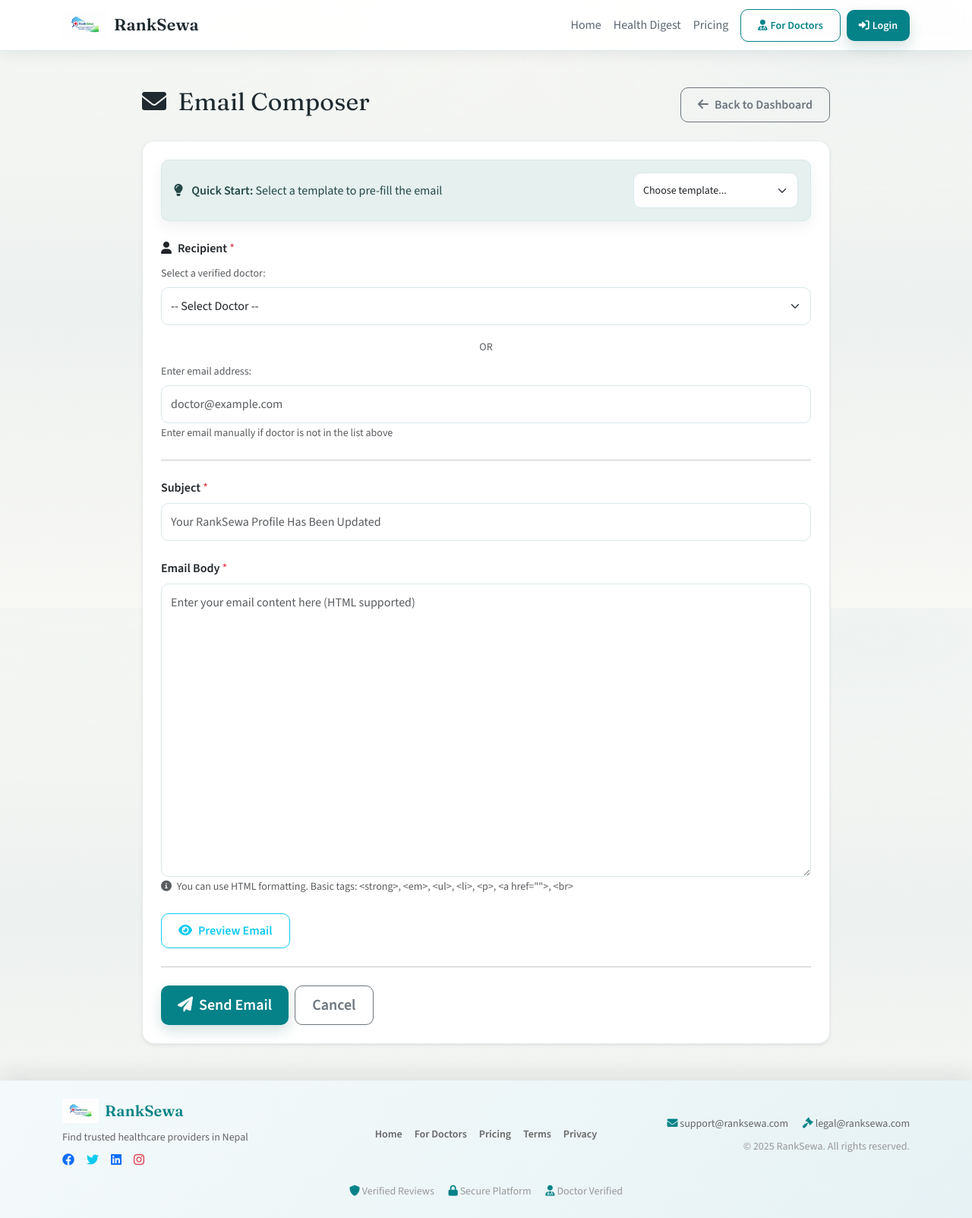
After one commit to Prasan1/ratesewa, a Flask app: template templates/admin_email_composer.html in a window 1280 px wide. The commit adds this page. Shown: the whole page at 76% size. Run offline with Flask 3, Linux system fonts and the light colour scheme; the template is opened without the code that fills it, so the values that code supplies are empty; some libraries are stand-ins or nearby versions.

Commit message:
Add admin email composer for sending emails to doctors
Features:
- Email composer interface with rich template system
- 4 pre-built email templates (profile fixed, welcome, profile enhancement, verification reminder)
- Select from verified doctors dropdown OR enter email manually
- Live email preview before sending
- HTML email support
- Professional email formatting with RankSewa branding

Templates included:
1. Profile Issue Fixed - acknowledge and confirm fixes
2. Welcome to RankSewa - onboard new doctors
3. Profile Enhancement Suggestion - encourage profile completion
4. Verification Reminder - prompt incomplete verifications

Navigation:
- Added 'Email Composer' to Admin dropdown menu
- Located at /admin/email-composer

Usage:
- Admin → Email Composer
- Select doctor or enter email
- Choose template (optional) or write custom message
- Preview and send

Perfect for:
- Following up with Dr. Sabin Paudel
- Sending welcome emails to new doctors
- Encouraging profile enhancements
- Any doctor communication needs

```diff
--- a/app.py
+++ b/app.py
@@ -2786,6 +2786,82 @@ def admin_article_delete(article_id):
     flash('Article deleted successfully.', 'success')
     return redirect(url_for('admin_articles'))
 
+@app.route('/admin/email-composer')
+@admin_required
+def admin_email_composer():
+    """Email composer for sending emails to doctors"""
+    # Get all verified doctors with user emails
+    verified_doctors = Doctor.query.filter_by(is_verified=True)\
+        .join(User, Doctor.user_id == User.id, isouter=True)\
+        .order_by(Doctor.name).all()
+
+    return render_template('admin_email_composer.html',
+                         verified_doctors=verified_doctors)
+
+@app.route('/admin/send-email', methods=['POST'])
+@admin_required
+def admin_send_email():
+    """Send email to doctor(s)"""
+    doctor_id = request.form.get('doctor_id')
+    recipient_email = request.form.get('recipient_email', '').strip()
+    subject = request.form.get('subject', '').strip()
+    body = request.form.get('body', '').strip()
+
+    # Validate inputs
+    if not subject or not body:
+        flash('Subject and body are required', 'danger')
+        return redirect(url_for('admin_email_composer'))
+
+    # Determine recipient
+    to_email = None
+    doctor_name = None
+
+    if doctor_id:
+        # Selected from dropdown
+        doctor = Doctor.query.get(doctor_id)
+        if doctor and doctor.user:
+            to_email = doctor.user.email
+            doctor_name = doctor.name
+        else:
+            flash('Selected doctor does not have an email address', 'danger')
+            return redirect(url_for('admin_email_composer'))
+    elif recipient_email:
+        # Manual email entry
+        to_email = recipient_email
+        doctor_name = recipient_email.split('@')[0]  # Use email prefix as fallback
+    else:
+        flash('Please select a doctor or enter an email address', 'danger')
+        return redirect(url_for('admin_email_composer'))
+
+    # Send email using Resend
+    try:
+        # Wrap body in professional HTML template
+        html_body = f"""
+        <div style="font-family: Arial, Helvetica, sans-serif; line-height: 1.6; color: #111;">
+            {body}
+        </div>
+        """
+
+        params = {
+            "from": "RankSewa Support <support@ranksewa.com>",
+            "to": [to_email],
+            "subject": subject,
+            "html": html_body,
+            "reply_to": "support@ranksewa.com"
+        }
+
+        response = resend.Emails.send(params)
+
+        flash(f'✅ Email sent successfully to {to_email}!', 'success')
+        print(f"[EMAIL] Sent to {to_email}: {subject}")
+
+    except Exception as e:
+        flash(f'❌ Failed to send email: {str(e)}', 'danger')
+        print(f"[EMAIL ERROR] Failed to send to {to_email}: {e}")
+        return redirect(url_for('admin_email_composer'))
+
+    return redirect(url_for('admin_email_composer'))
+
 @app.route('/admin/users')
 @admin_required
 def admin_users():
--- /dev/null
+++ b/templates/admin_email_composer.html
@@ -0,0 +1,337 @@
+{% extends "base.html" %}
+
+{% block title %}Email Composer - Admin{% endblock %}
+
+{% block content %}
+<div class="container my-5">
+    <div class="row">
+        <div class="col-lg-10 mx-auto">
+            <div class="d-flex justify-content-between align-items-center mb-4">
+                <h2>
+                    <i class="fas fa-envelope me-2"></i>
+                    Email Composer
+                </h2>
+                <a href="{{ url_for('admin_dashboard') }}" class="btn btn-outline-secondary">
+                    <i class="fas fa-arrow-left me-2"></i>Back to Dashboard
+                </a>
+            </div>
+
+            <div class="card shadow-sm">
+                <div class="card-body p-4">
+                    <form method="POST" action="{{ url_for('admin_send_email') }}">
+                        <input type="hidden" name="csrf_token" value="{{ csrf_token() }}"/>
+
+                        <!-- Email Template Selector -->
+                        <div class="alert alert-info mb-4">
+                            <div class="d-flex align-items-center justify-content-between">
+                                <div>
+                                    <i class="fas fa-lightbulb me-2"></i>
+                                    <strong>Quick Start:</strong> Select a template to pre-fill the email
+                                </div>
+                                <select class="form-select form-select-sm" id="templateSelector" style="width: auto;">
+                                    <option value="">Choose template...</option>
+                                    <option value="profile_fixed">Profile Issue Fixed</option>
+                                    <option value="welcome">Welcome to RankSewa</option>
+                                    <option value="profile_enhance">Profile Enhancement Suggestion</option>
+                                    <option value="verification_reminder">Verification Reminder</option>
+                                </select>
+                            </div>
+                        </div>
+
+                        <!-- Recipient Section -->
+                        <div class="mb-4">
+                            <label class="form-label">
+                                <i class="fas fa-user me-2"></i><strong>Recipient</strong> <span class="text-danger">*</span>
+                            </label>
+
+                            <!-- Option 1: Select from verified doctors -->
+                            <div class="mb-3">
+                                <label for="doctor_id" class="form-label small text-muted">Select a verified doctor:</label>
+                                <select class="form-select" id="doctor_id" name="doctor_id">
+                                    <option value="">-- Select Doctor --</option>
+                                    {% for doctor in verified_doctors %}
+                                    <option value="{{ doctor.id }}" data-email="{{ doctor.user.email if doctor.user else '' }}">
+                                        {{ doctor.name }} ({{ doctor.specialty.name }})
+                                        {% if doctor.user %}
+                                        - {{ doctor.user.email }}
+                                        {% endif %}
+                                    </option>
+                                    {% endfor %}
+                                </select>
+                            </div>
+
+                            <!-- OR Option 2: Enter email manually -->
+                            <div class="text-center my-2">
+                                <small class="text-muted">OR</small>
+                            </div>
+
+                            <div>
+                                <label for="recipient_email" class="form-label small text-muted">Enter email address:</label>
+                                <input type="email"
+                                       class="form-control"
+                                       id="recipient_email"
+                                       name="recipient_email"
+                                       placeholder="doctor@example.com">
+                                <small class="form-text text-muted">
+                                    Enter email manually if doctor is not in the list above
+                                </small>
+                            </div>
+                        </div>
+
+                        <hr class="my-4">
+
+                        <!-- Subject -->
+                        <div class="mb-4">
+                            <label for="subject" class="form-label">
+                                <strong>Subject</strong> <span class="text-danger">*</span>
+                            </label>
+                            <input type="text"
+                                   class="form-control"
+                                   id="subject"
+                                   name="subject"
+                                   placeholder="Your RankSewa Profile Has Been Updated"
+                                   required>
+                        </div>
+
+                        <!-- Email Body -->
+                        <div class="mb-4">
+                            <label for="body" class="form-label">
+                                <strong>Email Body</strong> <span class="text-danger">*</span>
+                            </label>
+                            <textarea class="form-control"
+                                      id="body"
+                                      name="body"
+                                      rows="15"
+                                      placeholder="Enter your email content here (HTML supported)"
+                                      required></textarea>
+                            <small class="form-text text-muted">
+                                <i class="fas fa-info-circle me-1"></i>
+                                You can use HTML formatting. Basic tags: &lt;strong&gt;, &lt;em&gt;, &lt;ul&gt;, &lt;li&gt;, &lt;p&gt;, &lt;a href=""&gt;, &lt;br&gt;
+                            </small>
+                        </div>
+
+                        <!-- Preview Button -->
+                        <div class="mb-4">
+                            <button type="button" class="btn btn-outline-info" id="previewBtn">
+                                <i class="fas fa-eye me-2"></i>Preview Email
+                            </button>
+                        </div>
+
+                        <!-- Preview Area -->
+                        <div id="previewArea" class="alert alert-light border d-none mb-4">
+                            <h6 class="mb-3">Email Preview:</h6>
+                            <div class="p-3 bg-white border rounded">
+                                <div class="mb-2"><strong>To:</strong> <span id="previewRecipient"></span></div>
+                                <div class="mb-2"><strong>Subject:</strong> <span id="previewSubject"></span></div>
+                                <hr>
+                                <div id="previewBody" style="font-family: Arial, Helvetica, sans-serif; line-height: 1.6;"></div>
+                            </div>
+                        </div>
+
+                        <hr class="my-4">
+
+                        <!-- Submit Buttons -->
+                        <div class="d-flex gap-2">
+                            <button type="submit" class="btn btn-primary btn-lg">
+                                <i class="fas fa-paper-plane me-2"></i>Send Email
+                            </button>
+                            <a href="{{ url_for('admin_dashboard') }}" class="btn btn-outline-secondary btn-lg">
+                                Cancel
+                            </a>
+                        </div>
+                    </form>
+                </div>
+            </div>
+        </div>
+    </div>
+</div>
+{% endblock %}
+
+{% block scripts %}
+<script>
+// Email Templates
+const templates = {
+    'profile_fixed': {
+        subject: 'Your RankSewa Profile Has Been Updated',
+        body: `<p><strong>Namaste Dr. [Name],</strong></p>
+
+<p>Thank you for reaching out and for bringing those details to our attention.</p>
+
+<p>We're happy to let you know that the issues with your profile have been resolved:</p>
+
+<ul>
+    <li>Your profile information has been corrected</li>
+    <li>All details are now accurate and up to date</li>
+</ul>
+
+<p>Your profile is now live on RankSewa ✅</p>
+
+<p>If you need any further assistance, feel free to reply to this email—we're always happy to help.</p>
+
+<p style="margin-top: 32px;">
+    <strong>Warm regards,</strong><br>
+    RankSewa Support Team<br>
+    <a href="mailto:support@ranksewa.com">support@ranksewa.com</a><br>
+    <a href="https://ranksewa.com">https://ranksewa.com</a>
+</p>`
+    },
+    'welcome': {
+        subject: 'Welcome to RankSewa - Your Profile is Live!',
+        body: `<p><strong>Namaste Dr. [Name],</strong></p>
+
+<p>Welcome to RankSewa! We're excited to have you on board.</p>
+
+<p>Your verified profile is now live and patients can find you when searching for healthcare providers in Nepal.</p>
+
+<h3>What's Next?</h3>
+
+<ul>
+    <li><strong>Enhance your profile:</strong> Add a professional description about your experience and services</li>
+    <li><strong>Share your profile:</strong> Let your patients know they can find and review you on RankSewa</li>
+    <li><strong>Monitor your analytics:</strong> Track profile views and patient engagement</li>
+</ul>
+
+<p>
+    <a href="https://ranksewa.com/doctor/dashboard" style="display: inline-block; padding: 12px 24px; background-color: #2563eb; color: white; text-decoration: none; border-radius: 6px;">
+        Visit Your Dashboard →
+    </a>
+</p>
+
+<p>If you have any questions, we're here to help!</p>
+
+<p style="margin-top: 32px;">
+    <strong>Warm regards,</strong><br>
+    RankSewa Support Team<br>
+    <a href="mailto:support@ranksewa.com">support@ranksewa.com</a>
+</p>`
+    },
+    'profile_enhance': {
+        subject: 'Enhance Your RankSewa Profile',
+        body: `<p><strong>Namaste Dr. [Name],</strong></p>
+
+<p>We hope your experience with RankSewa has been great so far!</p>
+
+<p>We noticed your profile could be enhanced with a few additional details that help patients choose the right doctor for their needs:</p>
+
+<ul>
+    <li><strong>Professional description:</strong> Share your experience, specializations, and approach to patient care</li>
+    <li><strong>Profile photo:</strong> Add a professional photo to build trust with patients</li>
+    <li><strong>Services offered:</strong> List specific treatments or procedures you provide</li>
+</ul>
+
+<p>Enhanced profiles typically receive 3-4x more patient inquiries!</p>
+
+<p>
+    <a href="https://ranksewa.com/doctor/dashboard" style="display: inline-block; padding: 12px 24px; background-color: #2563eb; color: white; text-decoration: none; border-radius: 6px;">
+        Update Profile →
+    </a>
+</p>
+
+<p>Need help? Reply to this email and we'll assist you.</p>
+
+<p style="margin-top: 32px;">
+    <strong>Warm regards,</strong><br>
+    RankSewa Support Team
+</p>`
+    },
+    'verification_reminder': {
+        subject: 'Complete Your RankSewa Profile Verification',
+        body: `<p><strong>Namaste Dr. [Name],</strong></p>
+
+<p>We noticed you started the verification process for your RankSewa profile but haven't completed it yet.</p>
+
+<p><strong>Why verify your profile?</strong></p>
+
+<ul>
+    <li>Patients trust verified doctors 5x more</li>
+    <li>Get a "Verified" badge on your profile</li>
+    <li>Access to doctor dashboard and analytics</li>
+    <li>Respond to patient reviews</li>
+</ul>
+
+<p>Verification takes just 5 minutes and requires:</p>
+<ul>
+    <li>Valid NMC registration number</li>
+    <li>Government-issued ID</li>
+    <li>Phone number and email</li>
+</ul>
+
+<p>
+    <a href="https://ranksewa.com/claim-profile" style="display: inline-block; padding: 12px 24px; background-color: #2563eb; color: white; text-decoration: none; border-radius: 6px;">
+        Complete Verification →
+    </a>
+</p>
+
+<p>Questions? Reply to this email anytime.</p>
+
+<p style="margin-top: 32px;">
+    <strong>Warm regards,</strong><br>
+    RankSewa Support Team
+</p>`
+    }
+};
+
+// Template selector
+document.getElementById('templateSelector').addEventListener('change', function() {
+    const templateKey = this.value;
+    if (templateKey && templates[templateKey]) {
+        const template = templates[templateKey];
+        document.getElementById('subject').value = template.subject;
+        document.getElementById('body').value = template.body;
+    }
+});
+
+// Doctor selector - auto-fill email
+document.getElementById('doctor_id').addEventListener('change', function() {
+    const selectedOption = this.options[this.selectedIndex];
+    const email = selectedOption.getAttribute('data-email');
+    if (email) {
+        document.getElementById('recipient_email').value = email;
+        document.getElementById('recipient_email').disabled = true;
+    } else {
+        document.getElementById('recipient_email').disabled = false;
+    }
+});
+
+// Preview button
+document.getElementById('previewBtn').addEventListener('click', function() {
+    const doctorSelect = document.getElementById('doctor_id');
+    const recipientEmail = document.getElementById('recipient_email').value;
+    const subject = document.getElementById('subject').value;
+    const body = document.getElementById('body').value;
+
+    // Get recipient
+    let recipient = recipientEmail;
+    if (doctorSelect.value) {
+        recipient = doctorSelect.options[doctorSelect.selectedIndex].text;
+    }
+
+    // Show preview
+    document.getElementById('previewRecipient').textContent = recipient || '[No recipient selected]';
+    document.getElementById('previewSubject').textContent = subject || '[No subject]';
+    document.getElementById('previewBody').innerHTML = body || '<em>No content</em>';
+
+    document.getElementById('previewArea').classList.remove('d-none');
+
+    // Scroll to preview
+    document.getElementById('previewArea').scrollIntoView({ behavior: 'smooth', block: 'center' });
+});
+
+// Form validation
+document.querySelector('form').addEventListener('submit', function(e) {
+    const doctorId = document.getElementById('doctor_id').value;
+    const recipientEmail = document.getElementById('recipient_email').value;
+
+    if (!doctorId && !recipientEmail) {
+        e.preventDefault();
+        alert('Please select a doctor or enter an email address');
+        return false;
+    }
+
+    if (!confirm('Send this email now?')) {
+        e.preventDefault();
+        return false;
+    }
+});
+</script>
+{% endblock %}
--- a/templates/base.html
+++ b/templates/base.html
@@ -136,6 +136,7 @@
                         <ul class="dropdown-menu" aria-labelledby="adminDropdown">
                             <li><a class="dropdown-item" href="{{ url_for('admin_doctors') }}"><i class="fas fa-user-md me-2"></i>Manage Doctors</a></li>
                             <li><a class="dropdown-item" href="{{ url_for('admin_articles') }}"><i class="fas fa-newspaper me-2"></i>Manage Articles</a></li>
+                            <li><a class="dropdown-item" href="{{ url_for('admin_email_composer') }}"><i class="fas fa-envelope me-2"></i>Email Composer</a></li>
                             <li><a class="dropdown-item" href="{{ url_for('admin_cities') }}"><i class="fas fa-city me-2"></i>Manage Cities</a></li>
                             <!-- Clinic features temporarily hidden for MVP launch -->
                             <!-- <li><a class="dropdown-item" href="{{ url_for('admin_clinics') }}"><i class="fas fa-hospital me-2"></i>Manage Clinics</a></li> -->
```
